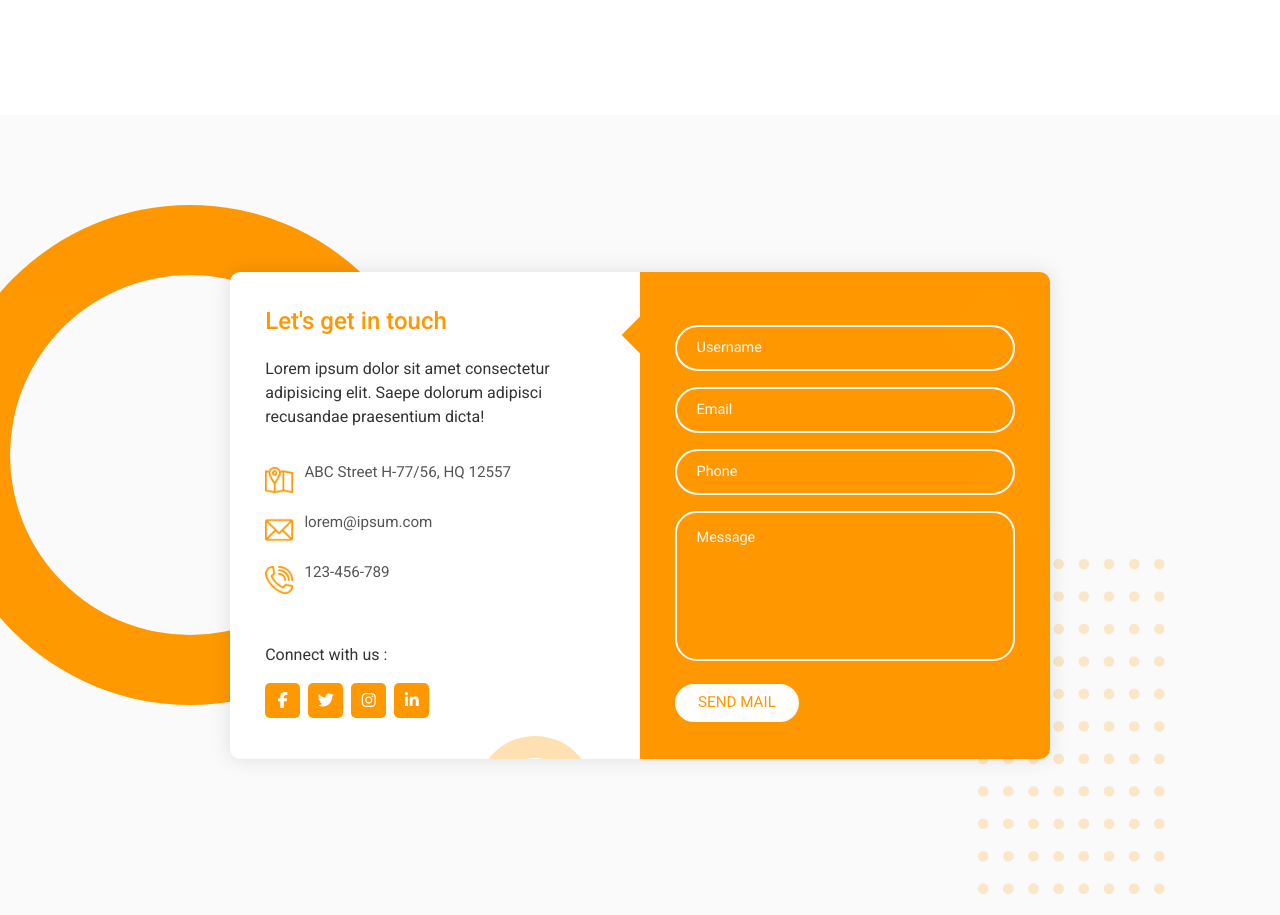
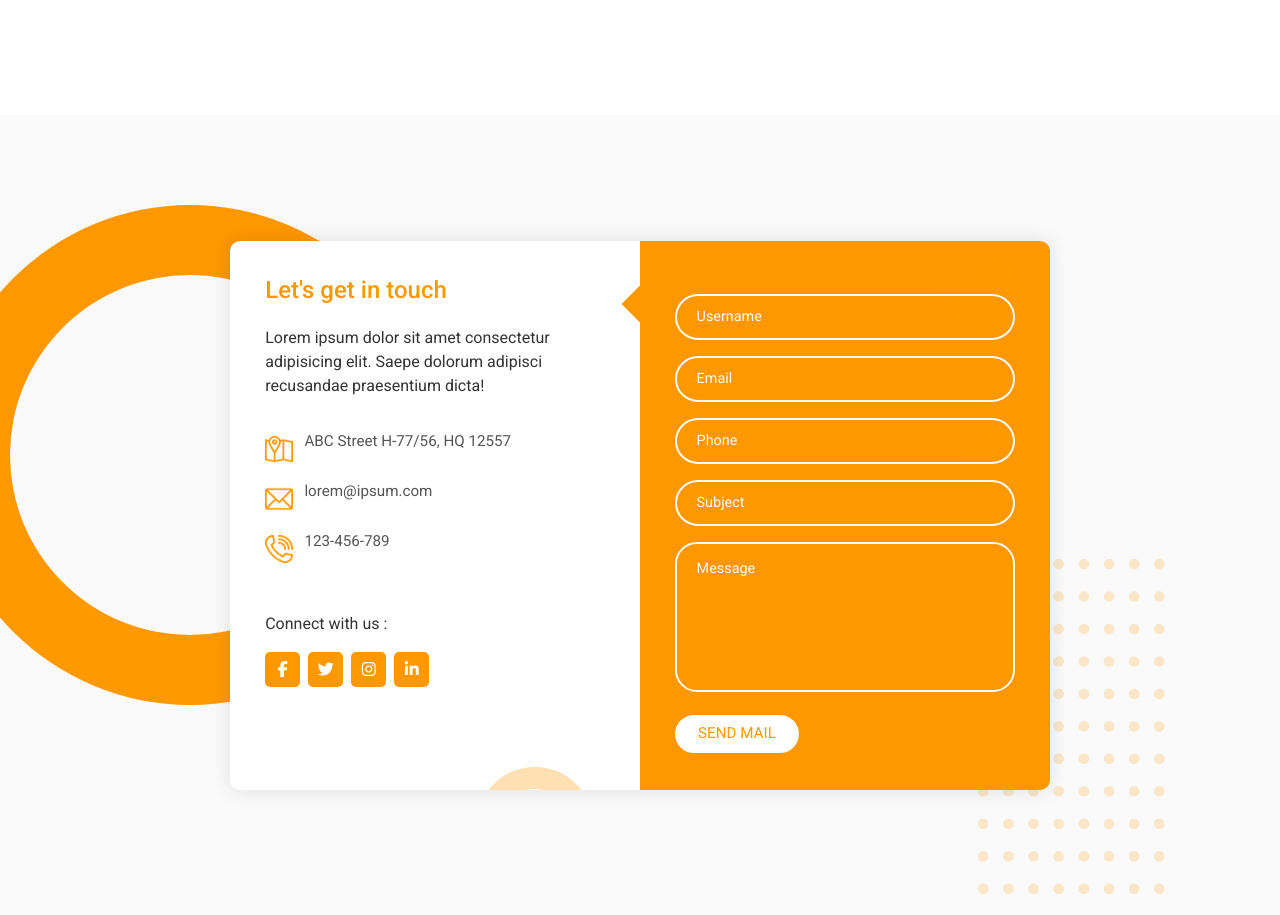
Before and after one commit to Hannanazam/template, a PHP site: page / in a window 1280 px wide. Shown: the part 2454-3369 px from the top of the page. Run offline with PHP 8.4, Linux system fonts and the light colour scheme; some libraries are stand-ins or nearby versions.

Commit message:
web template

```diff
--- a/index.php
+++ b/index.php
@@ -1,15 +1,15 @@
 <?php
 if(isset($_POST["send"])){
   $FName=" First Name : ".$_POST["name"];
-  $LName=" Last Name : ".$_POST["phone"];
-  $Subject= "Subject";//$_POST["TxtValue3"];
-  $Email=" User Email :".$_POST["email"];
+  $LName=" Phone Number : ".$_POST["phone"];
+  $Subject= " Subject : ";$_POST["subject"];
+  $Email=" User Email : ".$_POST["email"];
   $Message=" User Message : ".$_POST["message"];
 
 
   $to = "hannanazam200@gmail.com";
 
-  $message = $FName .' '.$LName.' '.$Email.''.$Message;
+  $message = $FName .' '.$LName.' '.$Subject.' '.$Email.''.$Message;
 
   $from = "hannanazam200@gmail.com";
   $headers = "From:" . $from;
@@ -335,6 +335,11 @@ else
                 <label for="">Phone</label>
                 <span>Phone</span>
               </div>
+              <div class="input-container">
+                <input type="text" name="subject" class="input" />
+                <label for="">Subject</label>
+                <span>Subject</span>
+              </div>
               <div class="input-container textarea">
                 <textarea name="message" class="input message"></textarea>
                 <label for="">Message</label>
@@ -380,7 +385,7 @@ function blurFunc() {
 inputs.forEach((input) => {
   input.addEventListener("focus", focusFunc);
   input.addEventListener("blur", blurFunc);
-});z
+});
     </script>
 </body>
 
```
